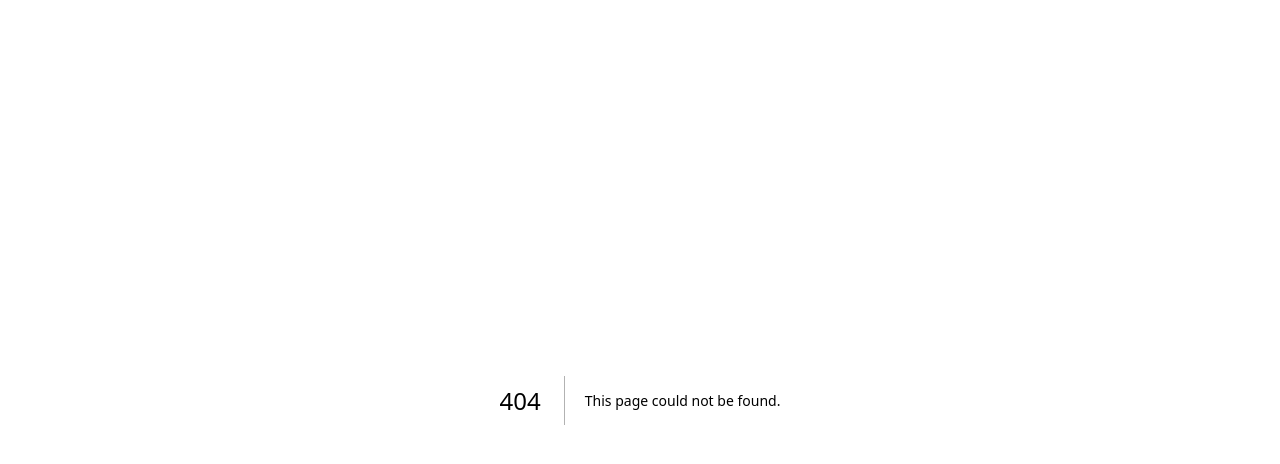
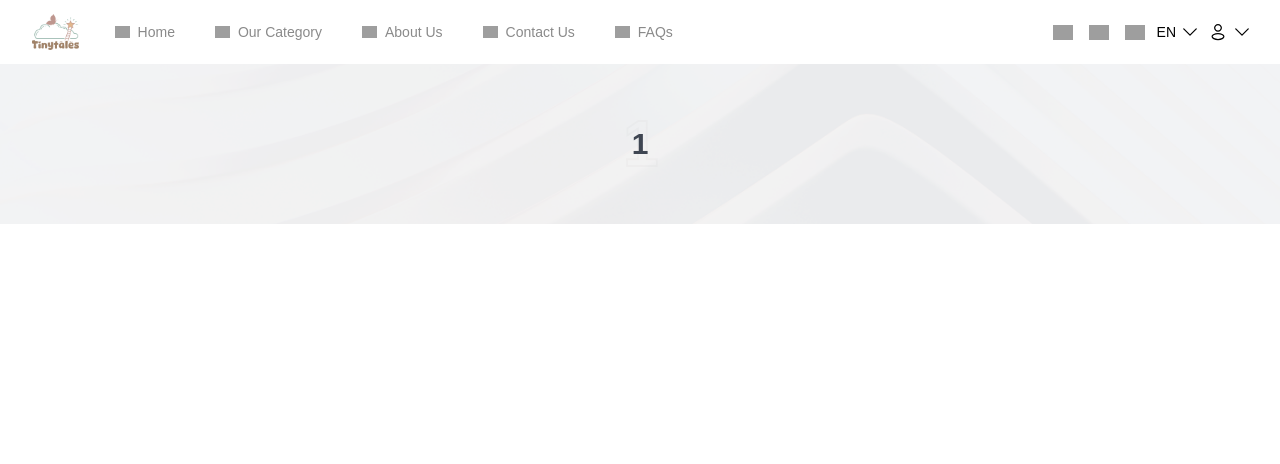
Before and after one commit to moataz-armash/trendline-product-details, a Next.js app: page /ourCategory/1 in a window 1280 px wide. Before the commit this address had no page. Shown: the top 464 px of the page. Built offline with nearby package versions, Linux system fonts and the light colour scheme; grey boxes are pictures that could not be loaded.

Commit message:
add header

```diff
--- /dev/null
+++ b/app/components/ui/Header.tsx
@@ -0,0 +1,56 @@
+import Image from "next/image";
+import headerBG from "@/public/headerBG.png";
+
+export default function Header({
+  title = "Product Details",
+}: {
+  title?: string;
+}) {
+  console.log(
+    title
+      .split("-")
+      .map((t) => t.slice(0, 1).toUpperCase() + "-" + t.slice(1, t.length))
+  );
+  return (
+    <section
+      className="
+        relative isolate overflow-hidden
+        h-28 sm:h-40 bg-gray-100 rounded-none opacity-80
+      ">
+      {/* background image */}
+      <Image
+        src={headerBG}
+        alt="header background"
+        fill
+        priority
+        sizes="100vw"
+        className="object-cover"
+      />
+
+      {/* huge faint background label */}
+      <div
+        className="pointer-events-none absolute inset-0 flex items-center justify-center"
+        aria-hidden>
+        <span
+          className="select-none font-extrabold leading-none tracking-tight
+            text-stroke
+             text-[clamp(1rem,6vw,4rem)] opacity-40">
+          {title
+            .split("-")
+            .map((t) => t.slice(0, 1).toUpperCase() + t.slice(1))
+            .join("-")}
+        </span>
+      </div>
+
+      {/* visible title */}
+      <div className="relative z-10 h-full grid place-items-center">
+        <h1 className="text-xl sm:text-3xl font-semibold text-gray-900">
+          {title
+            .split("-")
+            .map((t) => t.slice(0, 1).toUpperCase() + t.slice(1))
+            .join("-")}
+        </h1>
+      </div>
+    </section>
+  );
+}
--- a/app/globals.css
+++ b/app/globals.css
@@ -33,6 +33,13 @@
   --font-mono: var(--font-geist-mono);
 }
 
+@layer utilities {
+  .text-stroke {
+    -webkit-text-stroke: 2px rgba(0,0,0,0.06);
+    color: transparent;
+  }
+}
+
 @media (prefers-color-scheme: dark) {
   :root {
     --background: #0a0a0a;
--- /dev/null
+++ b/app/ourCategory/[productSlug]/page.tsx
@@ -0,0 +1,15 @@
+import Header from "../../components/ui/Header";
+import Navbar from "../../components/ui/Navbar";
+
+export default function Page({
+  params: { productSlug },
+}: {
+  params: { productSlug: string };
+}) {
+  return (
+    <>
+      <Navbar />
+      <Header title={productSlug} />
+    </>
+  );
+}
--- a/app/productDetails/page.tsx
+++ /dev/null
@@ -1,5 +0,0 @@
-import Navbar from "../components/ui/Navbar";
-
-export default function Page() {
-  return <Navbar />;
-}
```
Also changed, not shown: public/headerBG.png (added).
